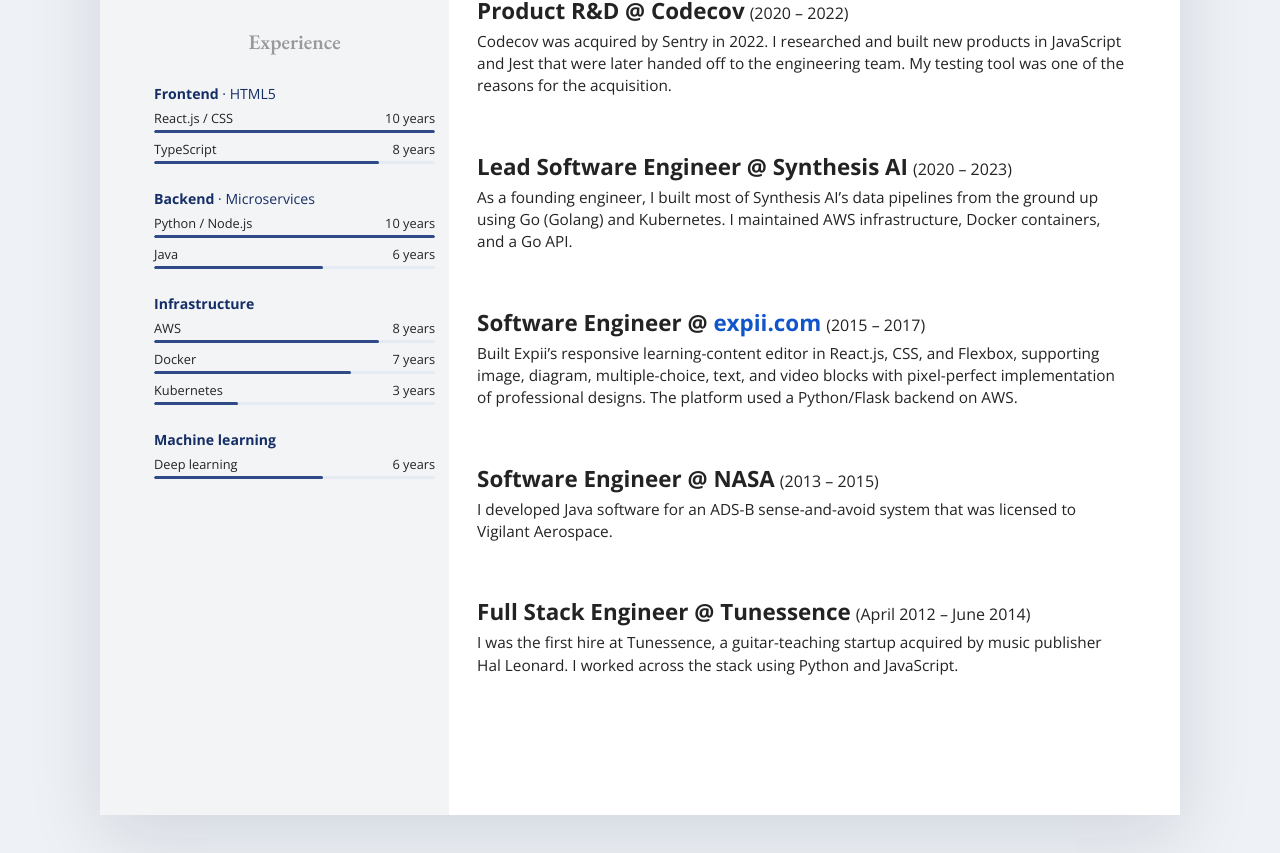
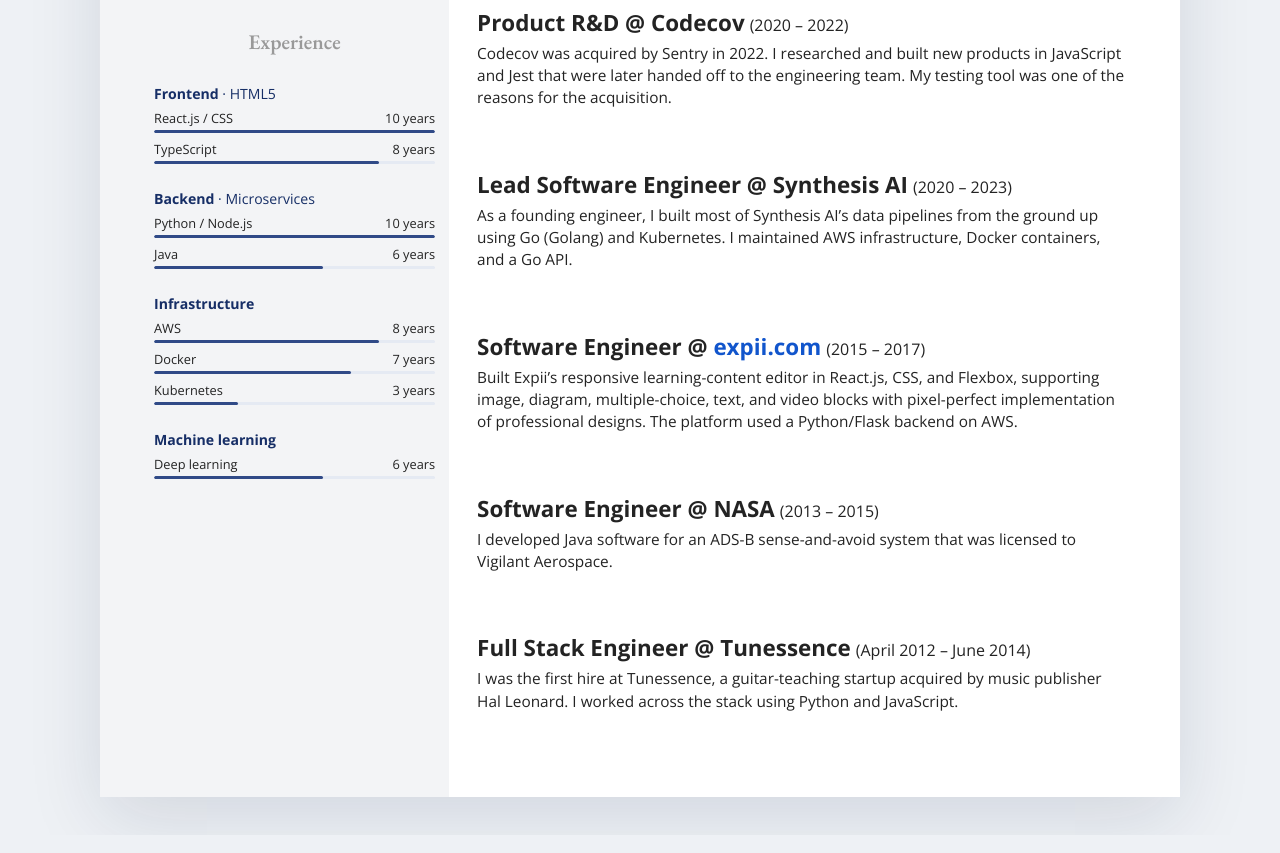
Before and after one commit to robertkotcher/robertkotcher.com, a Next.js app: page / in a window 1280 px wide. Shown: the part 1041-1894 px from the top of the page. Built offline with nearby package versions, Linux system fonts and the light colour scheme.

Commit message:
Increase spacing between professional experience entries

```diff
--- a/app/globals.css
+++ b/app/globals.css
@@ -324,3 +324,11 @@
   .role { padding-bottom: 10px; }
   .role-last { padding-bottom: 0; }
 }
+
+@media screen and (min-width: 761px) { .role { padding-bottom: 60px; } }
+@media screen and (max-width: 760px) { .role { padding-bottom: 48px; } }
+@media print {
+  .role { padding-bottom: 12px; }
+  .resume-body { padding-bottom: 6mm; }
+}
+.role-last { padding-bottom: 0; }
--- a/app/resumePdf.ts
+++ b/app/resumePdf.ts
@@ -1,2 +1,2 @@
 // Updated by npm run export:resume whenever the PDFs change.
-export const resumePdfUrl = "/robert-kotcher-resume.pdf?v=928a7052f22b";
+export const resumePdfUrl = "/robert-kotcher-resume.pdf?v=76201e7188a2";
```
Also changed, not shown: 1 other file (tests, documents, lock files or other folders).
